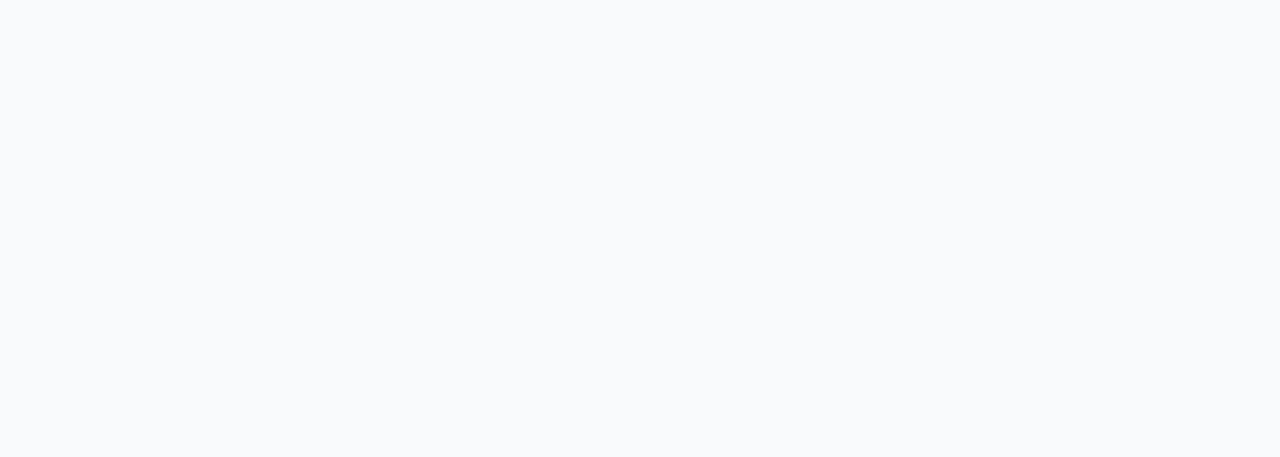
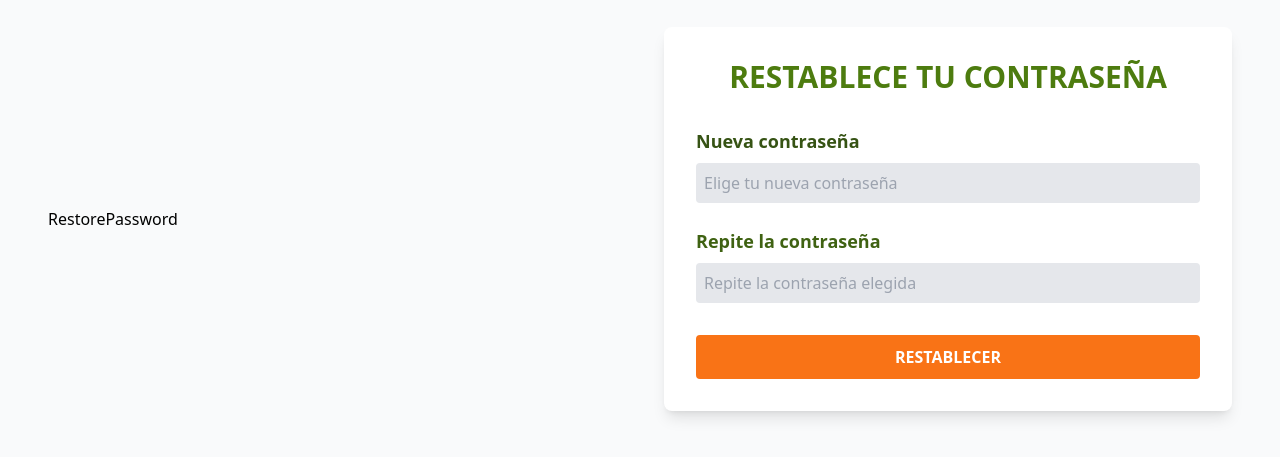
Before and after one commit to AndresCpulveda/ACM-MERN-Frontend, a React (Vite) app: page /forgot-password/1 in a window 1280 px wide. Before the commit this address had no page. Shown: the part 181-638 px from the top of the page. Built offline with nearby package versions, Linux system fonts and the light colour scheme.

Commit message:
RestorePassword component completed

```diff
--- a/src/App.jsx
+++ b/src/App.jsx
@@ -4,6 +4,7 @@ import AuthLayout from './layouts/AuthLayout'
 import ForgotPassword from './pages/ForgotPassword'
 import Login from './pages/Login'
 import Register from './pages/Register'
+import RestorePassword from './pages/RestorePassword'
 
 function App() {
   return (
@@ -14,6 +15,7 @@ function App() {
             <Route index element={<Login />}/>
             <Route path='register' element={<Register />}/>
             <Route path='forgot-password' element={<ForgotPassword />}/>
+            <Route path='forgot-password/:token' element={<RestorePassword />}/>
           </Route>
         </Routes>
       </BrowserRouter>
--- a/src/pages/RestorePassword.jsx
+++ b/src/pages/RestorePassword.jsx
@@ -1,8 +1,89 @@
-import React from 'react'
+import {useState} from 'react'
+import { useParams } from 'react-router-dom'
+import sendAxios from '../../config/sendAxios'
+
+import Alert from '../components/Alert'
 
 function RestorePassword() {
+
+  const {token} = useParams()
+
+  const [password, setPassword] = useState('')
+  const [repeated, setRepeated] = useState('')
+  const [alert, setAlert] = useState('')
+
+  const handleSubmit = async (e) => {
+    e.preventDefault();
+
+    if(password === '' || repeated === '') {
+      setAlert({msg: 'Llena ambos campos', error: true})
+      setTimeout(() => {
+        setAlert({})
+      }, 3000);
+      return
+    }
+    if(password.length < 6) {
+      setAlert({msg: 'Contraseña debe tener minimo 6 digitos', error: true})
+      setTimeout(() => {
+        setAlert({})
+      }, 3000);
+      return
+    }
+    if(password !== repeated) {
+      setAlert({msg: 'Contraseñas no coinciden', error: true})
+      setTimeout(() => {
+        setAlert({})
+      }, 3000);
+      return
+    }
+
+    try {
+      const {data} = await sendAxios.post(`administrators/forgot-password/${token}`, {password})
+      setAlert({msg: data.msg})
+      setTimeout(() => {
+        setAlert({})
+      }, 3000);
+
+    } catch (error) {
+      console.log(error);
+    }
+  }
+
   return (
+    <>
     <div>RestorePassword</div>
+    <div className='shadow-lg bg-white p-8 rounded-lg'>
+      <h1 className='text-lime-700 font-black text-3xl text-center uppercase mb-8'>Restablece <span>tu contraseña</span></h1>
+      <form onSubmit={handleSubmit}>
+        <div className='flex flex-col gap-2'>
+          <label className='text-lime-900 font-bold text-lg'>Nueva contraseña</label>
+          <input
+            value={password}
+            onChange={e => {setPassword(e.target.value)}}
+            type='password'
+            placeholder='Elige tu nueva contraseña'
+            className='bg-gray-200 rounded p-2'
+          ></input>
+        </div>
+        <div className='flex flex-col gap-2 mt-6'>
+          <label className='text-lime-800 font-bold text-lg'>Repite la contraseña</label>
+          <input
+            value={repeated}
+            onChange={e => {setRepeated(e.target.value)}}
+            type='password'
+            placeholder='Repite la contraseña elegida'
+            className='bg-gray-200 rounded p-2'
+          ></input>
+        </div>
+        <input
+          type='submit'
+          value='restablecer'
+          className='border-2 border-orange-500 bg-orange-500 hover:bg-white text-white hover:text-orange-500 font-bold uppercase w-full mt-8 rounded p-2 cursor-pointer transition-all'
+        ></input>
+        {alert.msg ? <Alert alert={alert}/> : null}
+      </form>
+    </div>
+    </>
   )
 }
 
```
